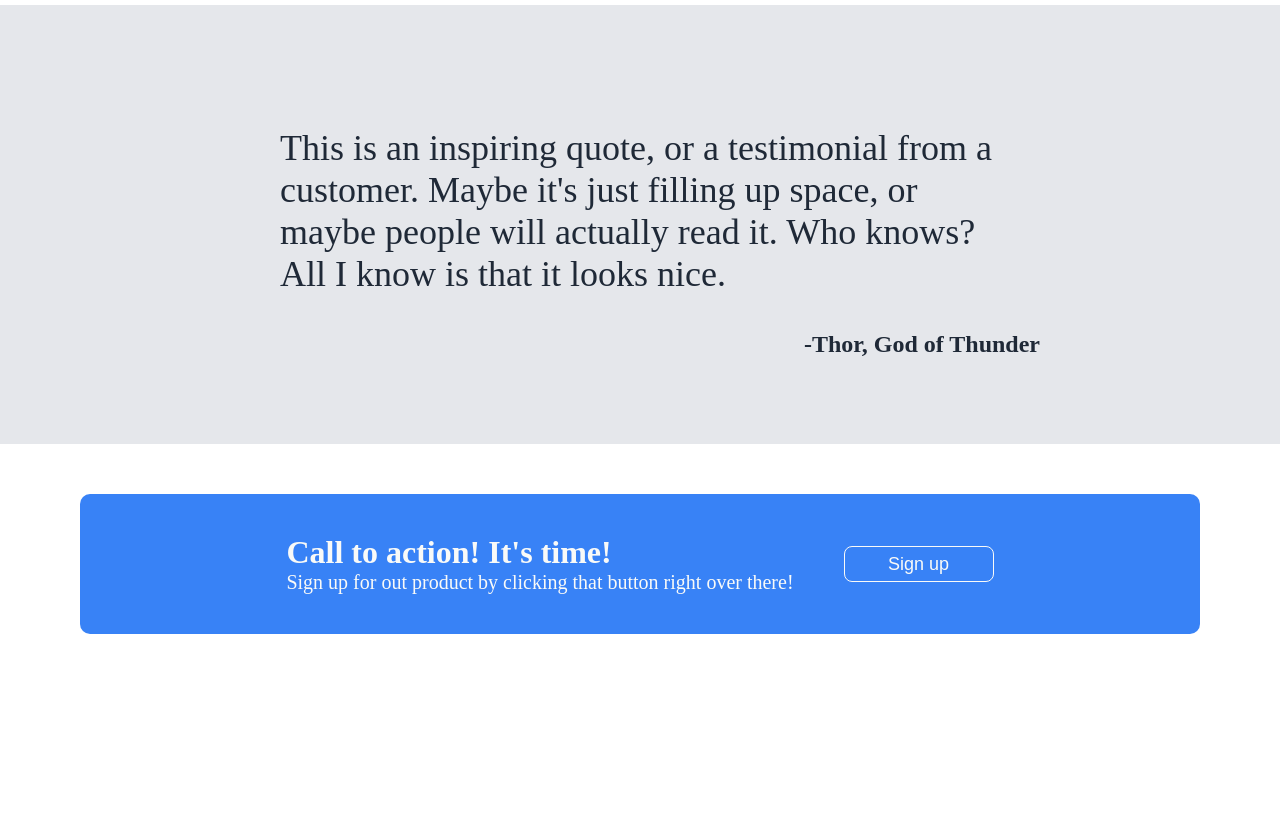
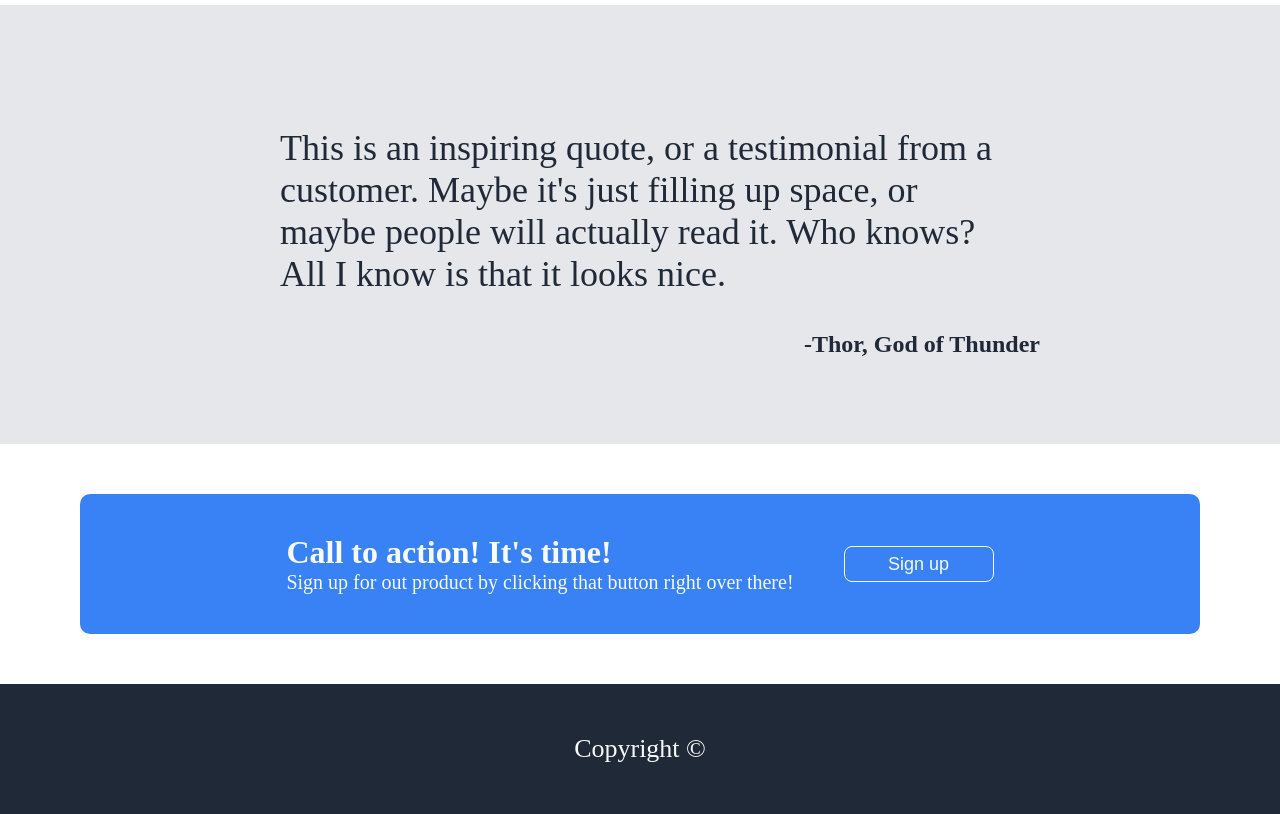
Before and after one commit to augustosma/landing-page-project, a plain HTML site: page index.html in a window 1280 px wide. Shown: the part 788-1602 px from the top of the page. Before the commit the page ends 1472 px from the top, so only its background shows below. Drawn offline with Linux system fonts and the light colour scheme.

Commit message:
add footer

```diff
--- a/index.html
+++ b/index.html
@@ -69,7 +69,9 @@
 
     </div>
 
-    <div class="footer"></div>
+    <div class="footer">
+        Copyright ©
+    </div>
 
 </body>
 </html>
--- a/styles.css
+++ b/styles.css
@@ -47,7 +47,6 @@ body {
 .hero-text {
     display: flex;
     flex-direction: column;
-
 }
 
 .hero-text h1 {
@@ -177,3 +176,15 @@ button {
 .contact button{
     border: #f9faf8 1px solid;
 }
+
+/*FOOTER*/
+
+.footer {
+    background-color: #1f2937;
+    display: flex;
+    justify-content: center;
+    align-items: center;
+    color: #f9faf8;
+    font-size: 26px;
+    padding: 50px;
+}
```
